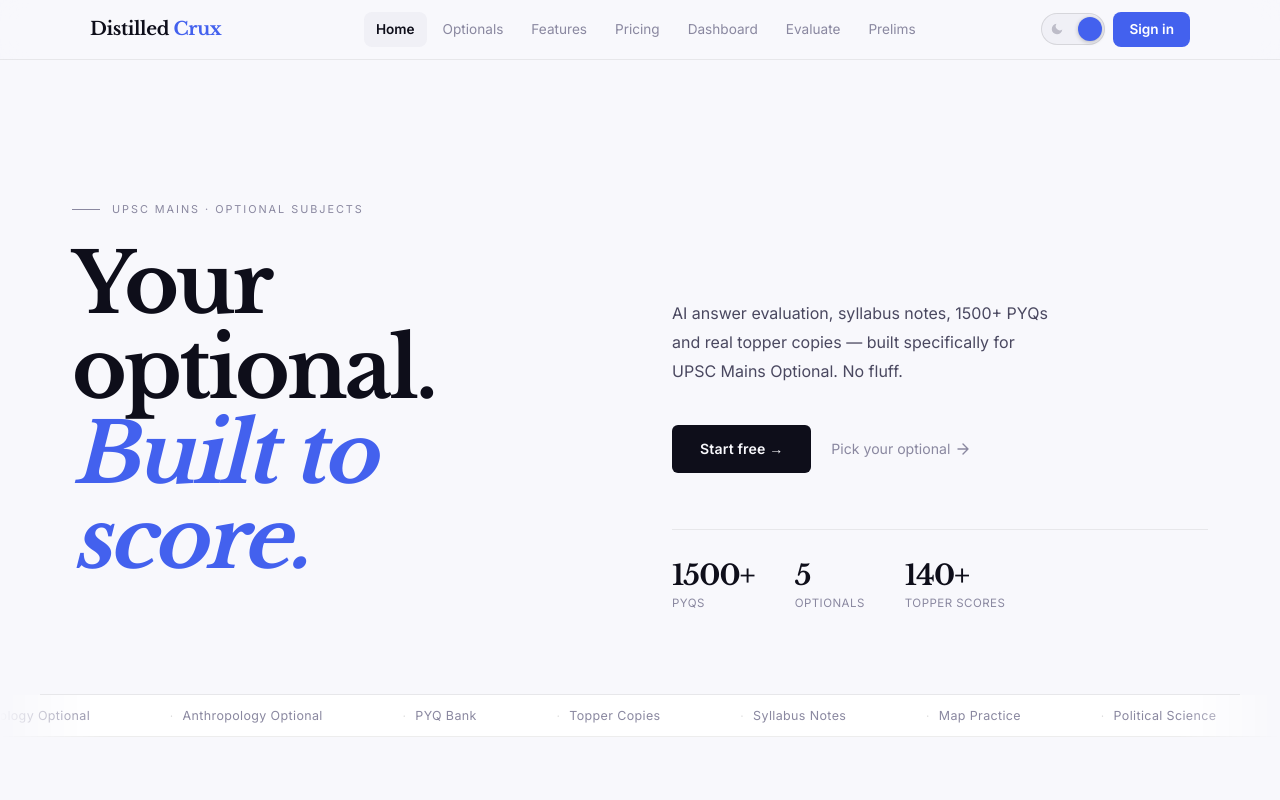
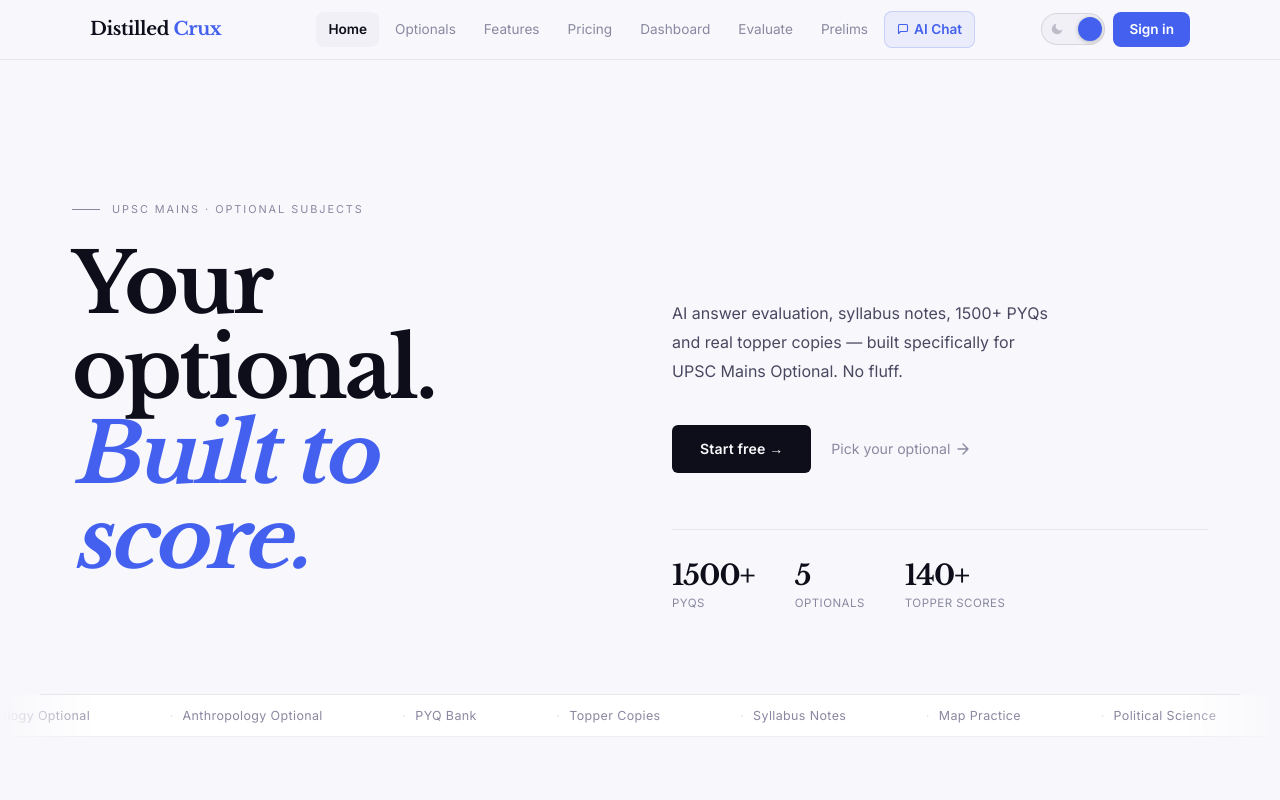
Before and after one commit to nirxv/distilledcrux, a Next.js app: page / in a window 1280 px wide. Shown: the top 800 px of the page. Built offline with nearby package versions, Linux system fonts and the light colour scheme; no server answers.

Commit message:
feat: add AI Chat to navbar

```diff
--- a/components/Navbar.tsx
+++ b/components/Navbar.tsx
@@ -86,6 +86,7 @@
     { href: '/dashboard', label: 'Dashboard' },
     { href: '/evaluate', label: 'Evaluate' },
     { href: '/prelims', label: 'Prelims' },
+    { href: '/chat', label: 'AI Chat', accent: true },
   ];
 
   return (
@@ -134,29 +135,65 @@
 
         {/* Nav links */}
         <div style={{ display: 'flex', alignItems: 'center', gap: '0.25rem' }}>
-          {NAV_LINKS.map((item) => (
+          {NAV_LINKS.map((item) => {
+            const active = isActive(item.href);
+            if (item.accent) {
+              return (
                 <Link
                   key={item.href}
                   href={item.href}
                   style={{
-                color: isActive(item.href) ? 'var(--text)' : 'var(--text3)',
+                    color: active ? '#fff' : 'var(--accent)',
                     textDecoration: 'none',
                     fontSize: '0.85rem',
                     fontFamily: 'var(--font-ui)',
-                fontWeight: isActive(item.href) ? 600 : 500,
+                    fontWeight: 600,
                     padding: '0.4rem 0.75rem',
                     borderRadius: 8,
-                background: isActive(item.href) ? 'var(--bg3)' : 'transparent',
+                    background: active ? 'var(--accent)' : 'rgba(67,97,238,0.08)',
+                    border: '1px solid rgba(67,97,238,0.2)',
+                    transition: 'background 0.15s, color 0.15s',
+                    display: 'flex', alignItems: 'center', gap: 5,
+                  }}
+                  onMouseEnter={(e) => {
+                    e.currentTarget.style.background = 'var(--accent)';
+                    e.currentTarget.style.color = '#fff';
+                  }}
+                  onMouseLeave={(e) => {
+                    e.currentTarget.style.background = active ? 'var(--accent)' : 'rgba(67,97,238,0.08)';
+                    e.currentTarget.style.color = active ? '#fff' : 'var(--accent)';
+                  }}
+                >
+                  <svg width="12" height="12" viewBox="0 0 24 24" fill="none" stroke="currentColor" strokeWidth="2.2" strokeLinecap="round" strokeLinejoin="round">
+                    <path d="M21 15a2 2 0 0 1-2 2H7l-4 4V5a2 2 0 0 1 2-2h14a2 2 0 0 1 2 2z"/>
+                  </svg>
+                  {item.label}
+                </Link>
+              );
+            }
+            return (
+              <Link
+                key={item.href}
+                href={item.href}
+                style={{
+                  color: active ? 'var(--text)' : 'var(--text3)',
+                  textDecoration: 'none',
+                  fontSize: '0.85rem',
+                  fontFamily: 'var(--font-ui)',
+                  fontWeight: active ? 600 : 500,
+                  padding: '0.4rem 0.75rem',
+                  borderRadius: 8,
+                  background: active ? 'var(--bg3)' : 'transparent',
                   transition: 'color 0.15s, background 0.15s',
                 }}
                 onMouseEnter={(e) => {
-                if (!isActive(item.href)) {
+                  if (!active) {
                     e.currentTarget.style.color = 'var(--text)';
                     e.currentTarget.style.background = 'var(--bg3)';
                   }
                 }}
                 onMouseLeave={(e) => {
-                if (!isActive(item.href)) {
+                  if (!active) {
                     e.currentTarget.style.color = 'var(--text3)';
                     e.currentTarget.style.background = 'transparent';
                   }
@@ -164,7 +201,8 @@
               >
                 {item.label}
               </Link>
-          ))}
+            );
+          })}
         </div>
 
         {/* Right side: theme toggle + avatar */}
```
Lines whose indentation alone changed are shown as unchanged.
